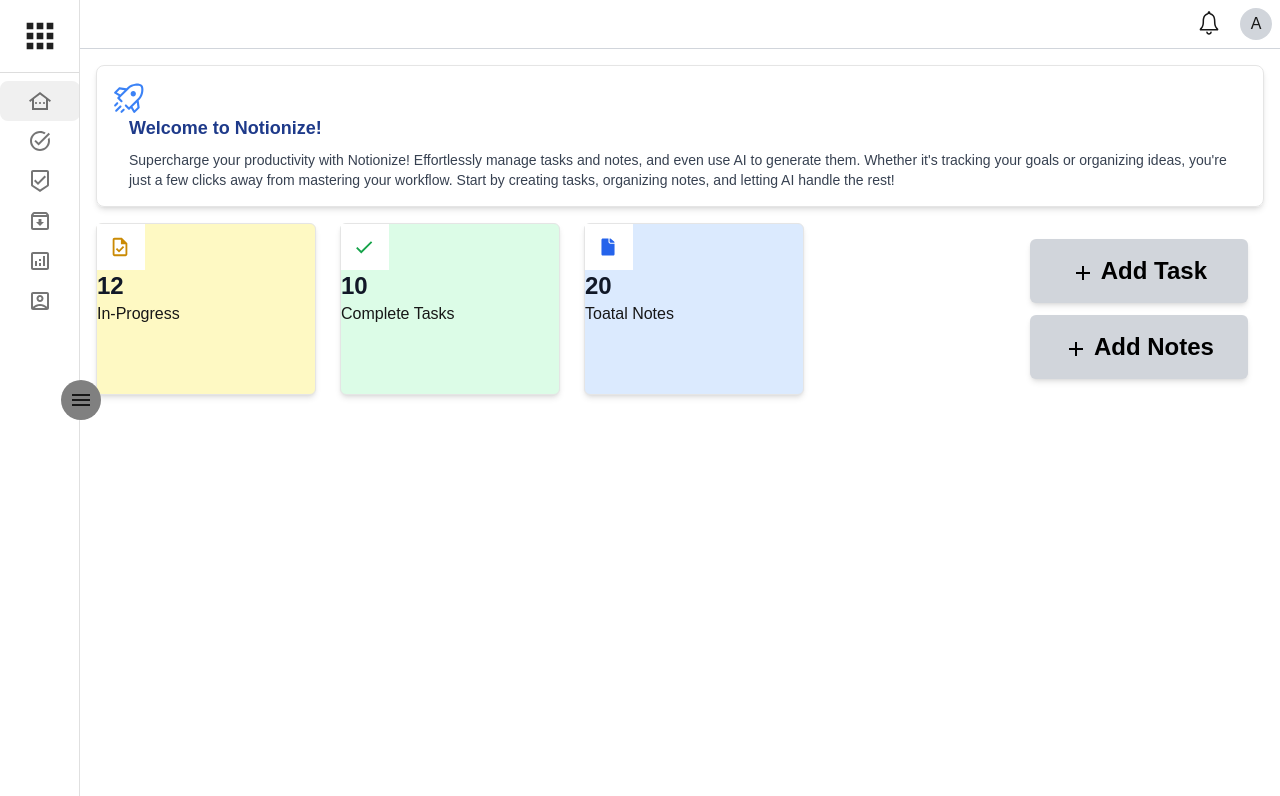
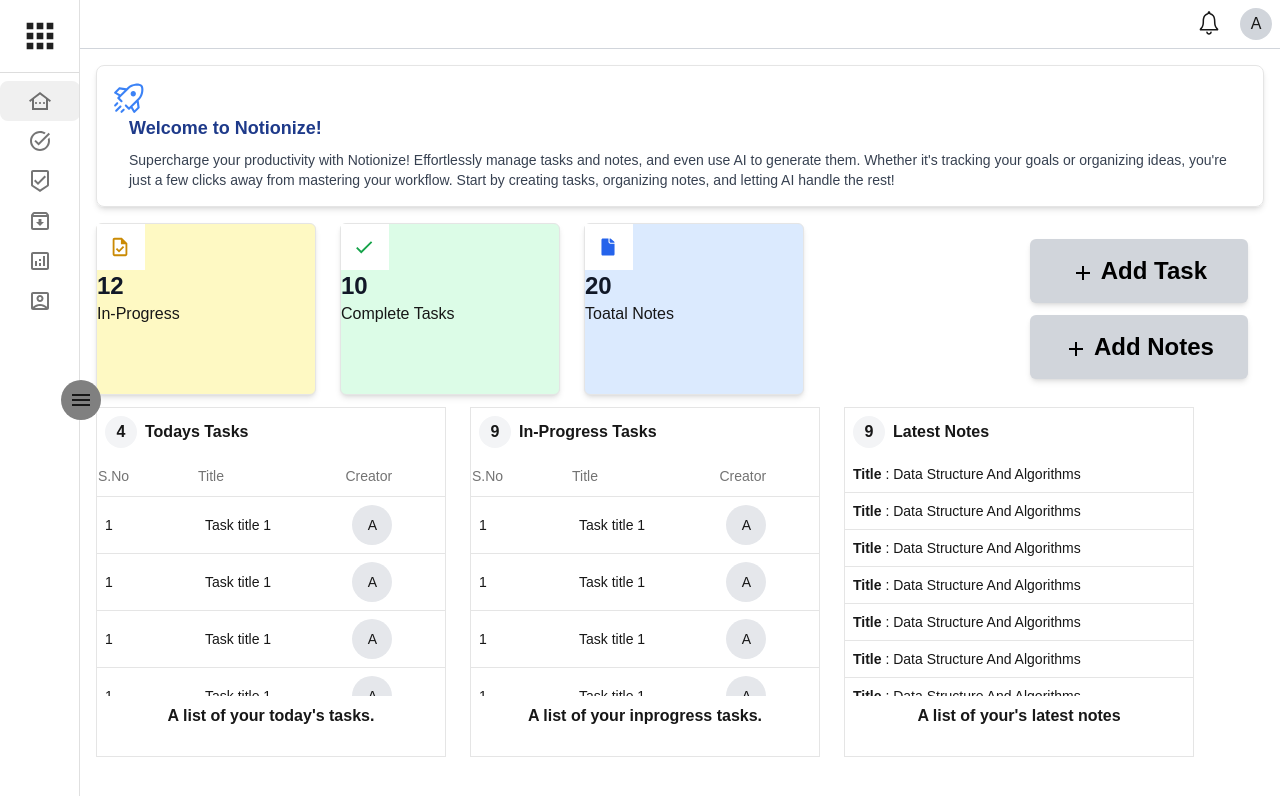
Before and after one commit to ashishngr/TodoPlan, a Next.js app in the folder my-app/: page /dashboard/home in a window 1280 px wide. Shown: the top 796 px of the page. Built offline with nearby package versions, Linux system fonts and the light colour scheme; sample sign-in values are in the browser's storage.

Commit message:
adding columns to show the latest notes, todays tasks, and inprogress tasks on the home page

```diff
--- a/my-app/package.json
+++ b/my-app/package.json
@@ -22,6 +22,7 @@
     "@radix-ui/react-popover": "^1.1.1",
     "@radix-ui/react-scroll-area": "^1.1.0",
     "@radix-ui/react-select": "^2.1.1",
+    "@radix-ui/react-separator": "^1.1.0",
     "@radix-ui/react-slot": "^1.1.0",
     "@radix-ui/react-toast": "^1.2.1",
     "@radix-ui/react-tooltip": "^1.1.2",
--- /dev/null
+++ b/my-app/src/Components/ui/separator.jsx
@@ -0,0 +1,25 @@
+"use client"
+
+import * as React from "react"
+import * as SeparatorPrimitive from "@radix-ui/react-separator"
+
+import { cn } from "@/lib/utils"
+
+const Separator = React.forwardRef((
+  { className, orientation = "horizontal", decorative = true, ...props },
+  ref
+) => (
+  <SeparatorPrimitive.Root
+    ref={ref}
+    decorative={decorative}
+    orientation={orientation}
+    className={cn(
+      "shrink-0 bg-border",
+      orientation === "horizontal" ? "h-[1px] w-full" : "h-full w-[1px]",
+      className
+    )}
+    {...props} />
+))
+Separator.displayName = SeparatorPrimitive.Root.displayName
+
+export { Separator }
--- /dev/null
+++ b/my-app/src/Components/ui/table.jsx
@@ -0,0 +1,86 @@
+import * as React from "react"
+
+import { cn } from "@/lib/utils"
+
+const Table = React.forwardRef(({ className, ...props }, ref) => (
+  <div className="relative w-full overflow-auto">
+    <table
+      ref={ref}
+      className={cn("w-full caption-bottom text-sm", className)}
+      {...props} />
+  </div>
+))
+Table.displayName = "Table"
+
+const TableHeader = React.forwardRef(({ className, ...props }, ref) => (
+  <thead ref={ref} className={cn("[&_tr]:border-b", className)} {...props} />
+))
+TableHeader.displayName = "TableHeader"
+
+const TableBody = React.forwardRef(({ className, ...props }, ref) => (
+  <tbody
+    ref={ref}
+    className={cn("[&_tr:last-child]:border-0", className)}
+    {...props} />
+))
+TableBody.displayName = "TableBody"
+
+const TableFooter = React.forwardRef(({ className, ...props }, ref) => (
+  <tfoot
+    ref={ref}
+    className={cn("border-t bg-muted/50 font-medium [&>tr]:last:border-b-0", className)}
+    {...props} />
+))
+TableFooter.displayName = "TableFooter"
+
+const TableRow = React.forwardRef(({ className, ...props }, ref) => (
+  <tr
+    ref={ref}
+    className={cn(
+      "border-b transition-colors hover:bg-muted/50 data-[state=selected]:bg-muted",
+      className
+    )}
+    {...props} />
+))
+TableRow.displayName = "TableRow"
+
+const TableHead = React.forwardRef(({ className, ...props }, ref) => (
+  <th
+    ref={ref}
+    className={cn(
+      "h-10 px-2 text-left align-middle font-medium text-muted-foreground [&:has([role=checkbox])]:pr-0 [&>[role=checkbox]]:translate-y-[2px]",
+      className
+    )}
+    {...props} />
+))
+TableHead.displayName = "TableHead"
+
+const TableCell = React.forwardRef(({ className, ...props }, ref) => (
+  <td
+    ref={ref}
+    className={cn(
+      "p-2 align-middle [&:has([role=checkbox])]:pr-0 [&>[role=checkbox]]:translate-y-[2px]",
+      className
+    )}
+    {...props} />
+))
+TableCell.displayName = "TableCell"
+
+const TableCaption = React.forwardRef(({ className, ...props }, ref) => (
+  <caption
+    ref={ref}
+    className={cn("mt-4 text-sm text-muted-foreground", className)}
+    {...props} />
+))
+TableCaption.displayName = "TableCaption"
+
+export {
+  Table,
+  TableHeader,
+  TableBody,
+  TableFooter,
+  TableHead,
+  TableRow,
+  TableCell,
+  TableCaption,
+}
--- /dev/null
+++ b/my-app/src/app/components/NotesTableCard.js
@@ -0,0 +1,93 @@
+import React from 'react'
+import {
+    Card,
+    CardContent,
+    CardFooter,
+    CardHeader,
+    CardTitle,
+  } from "@/components/ui/card";
+  import {
+      Table,
+      TableBody,
+      TableCaption,
+      TableCell,
+      TableFooter,
+      TableHead,
+      TableHeader,
+      TableRow,
+} from "@/components/ui/table";
+import { Separator } from "@/components/ui/separator";
+const invoices = [
+    {
+      id: "1",
+      title: "Data Structure And Algorithms",
+
+    },
+    {
+        id: "1",
+        title: "Data Structure And Algorithms",
+
+    },
+    {
+        id: "1",
+        title: "Data Structure And Algorithms",
+
+      },
+      {
+          id: "1",
+          title: "Data Structure And Algorithms",
+
+      },
+      {
+        id: "1",
+        title: "Data Structure And Algorithms",
+
+      },
+      {
+          id: "1",
+          title: "Data Structure And Algorithms",
+
+      },
+      {
+        id: "1",
+        title: "Data Structure And Algorithms",
+      },
+      {
+          id: "1",
+          title: "Data Structure And Algorithms",
+      }
+]
+
+
+const NotesTableCard = ({title, number}) => {
+  return (
+    <Card className="w-[350px] h-[350px]">
+      <CardHeader className="p-2">  {/* Reduce padding here */}
+        <CardTitle className="flex items-center">
+            <span className="bg-gray-100 p-2 rounded-full w-8 h-8 inline-flex items-center justify-center">
+            {number}
+            </span>
+            <span className="ml-2">{title}</span>
+        </CardTitle>
+        </CardHeader>
+      <Separator className="" />
+      <CardContent className="max-h-[240px] overflow-y-auto">
+        <Table >
+                <TableBody>
+                    {invoices.map((invoice) => (
+                    <TableRow key={invoice.id}>
+                        <TableCell className="font-medium "><span className='font-bold'>Title</span> : {" "}{invoice.title}</TableCell>
+                    </TableRow>
+                    ))}
+                </TableBody>
+        </Table>
+      </CardContent>
+      <Separator className="" />
+      <CardFooter className="flex justify-center p-2 text-md font-bold">
+        A list of your's latest notes
+      </CardFooter>
+    </Card>
+  )
+}
+
+export default NotesTableCard
--- /dev/null
+++ b/my-app/src/app/components/TableCards.js
@@ -0,0 +1,122 @@
+import React from "react";
+import {
+  Card,
+  CardContent,
+  CardFooter,
+  CardHeader,
+  CardTitle,
+} from "@/components/ui/card";
+import {
+    Table,
+    TableBody,
+    TableCaption,
+    TableCell,
+    TableFooter,
+    TableHead,
+    TableHeader,
+    TableRow,
+} from "@/components/ui/table";
+import { ScrollArea } from "@/components/ui/scroll-area"
+
+
+import { Separator } from "@/components/ui/separator";
+
+const invoices = [
+    {
+      id: "1",
+      title: "Task title 1",
+      creator: "A"
+
+    },
+    {
+        id: "1",
+        title: "Task title 1",
+        creator: "A"
+
+    },
+    {
+        id: "1",
+        title: "Task title 1",
+        creator: "A"
+
+      },
+      {
+          id: "1",
+          title: "Task title 1",
+          creator: "A"
+
+      },
+      {
+        id: "1",
+        title: "Task title 1",
+        creator: "A"
+
+      },
+      {
+          id: "1",
+          title: "Task title 1",
+          creator: "A"
+
+      },
+      {
+        id: "1",
+        title: "Task title 1",
+        creator: "A"
+
+      },
+      {
+          id: "1",
+          title: "Task title 1",
+          creator: "A"
+
+      },
+
+]
+
+
+const TableCards = ({title, number, description}) => {
+  return (
+    <Card className="w-[350px] h-[350px]">
+      <CardHeader className="p-2">  {/* Reduce padding here */}
+        <CardTitle className="flex items-center">
+            <span className="bg-gray-100 p-2 rounded-full w-8 h-8 inline-flex items-center justify-center">
+            {number}
+            </span>
+            <span className="ml-2">{title}</span>
+        </CardTitle>
+        </CardHeader>
+      <Separator className="" />
+      <CardContent className="max-h-[240px] overflow-y-auto">
+        <Table >
+            <TableHeader>
+                <TableRow>
+                <TableHead className="w-[100px]">S.No</TableHead>
+                <TableHead>Title</TableHead>
+                <TableHead>Creator</TableHead>
+                </TableRow>
+            </TableHeader>
+
+                <TableBody>
+                    {invoices.map((invoice) => (
+                    <TableRow key={invoice.id}>
+                        <TableCell className="font-medium">{invoice.id}</TableCell>
+                        <TableCell>{invoice.title}</TableCell>
+                        <TableCell>
+                        <div className="flex justify-center items-center w-10 h-10 bg-gray-200 rounded-full">
+                            {invoice.creator}
+                        </div>
+                        </TableCell>
+                    </TableRow>
+                    ))}
+                </TableBody>
+        </Table>
+      </CardContent>
+      <Separator className="" />
+      <CardFooter className="flex justify-center p-2 text-md font-bold">
+        {description}
+      </CardFooter>
+    </Card>
+  );
+};
+
+export default TableCards;
--- a/my-app/src/app/dashboard/home/page.js
+++ b/my-app/src/app/dashboard/home/page.js
@@ -11,8 +11,8 @@
 import { RocketIcon } from "@radix-ui/react-icons"
 import InfoCard from '@/app/components/InfoCard';
 import AddOutlinedIcon from '@mui/icons-material/AddOutlined';
-
-
+import TableCards from '@/app/components/TableCards';
+import NotesTableCard from '@/app/components/NotesTableCard';
 
 
 const page = () => {
@@ -48,6 +48,22 @@
             <button className='bg-gray-300 text-black text-2xl font-extrabold p-4 rounded-md shadow-md cursor-pointer'><span><AddOutlinedIcon /></span>{" "}Add Notes</button>
         </div>
     </div>
+    {/* Tables */}
+    <div className='flex flex-row gap-6 mt-3 flex-wrap '>
+        <TableCards
+        title={"Todays Tasks"}
+        number={"4"}
+        description={" A list of your today's tasks."}/>
+        <TableCards
+        title={"In-Progress Tasks"}
+        number={"9"}
+        description={" A list of your inprogress tasks."}
+        />
+        <NotesTableCard
+        title={"Latest Notes"}
+        number={"9"}
+        />
+    </div>
     </div>
    </RequireAuth>
   )
```
Also changed, not shown: 1 other file (tests, documents, lock files or other folders).
